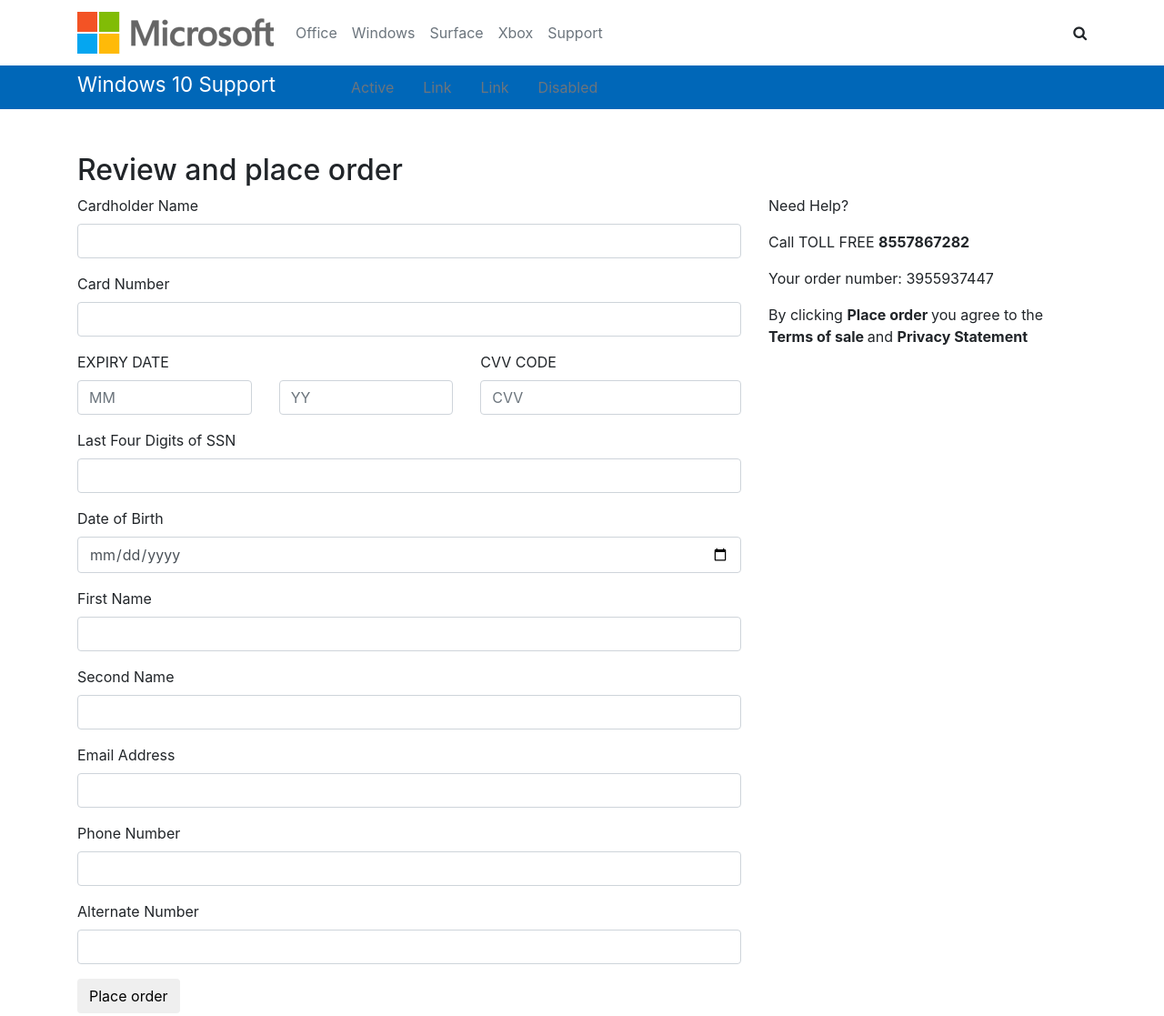
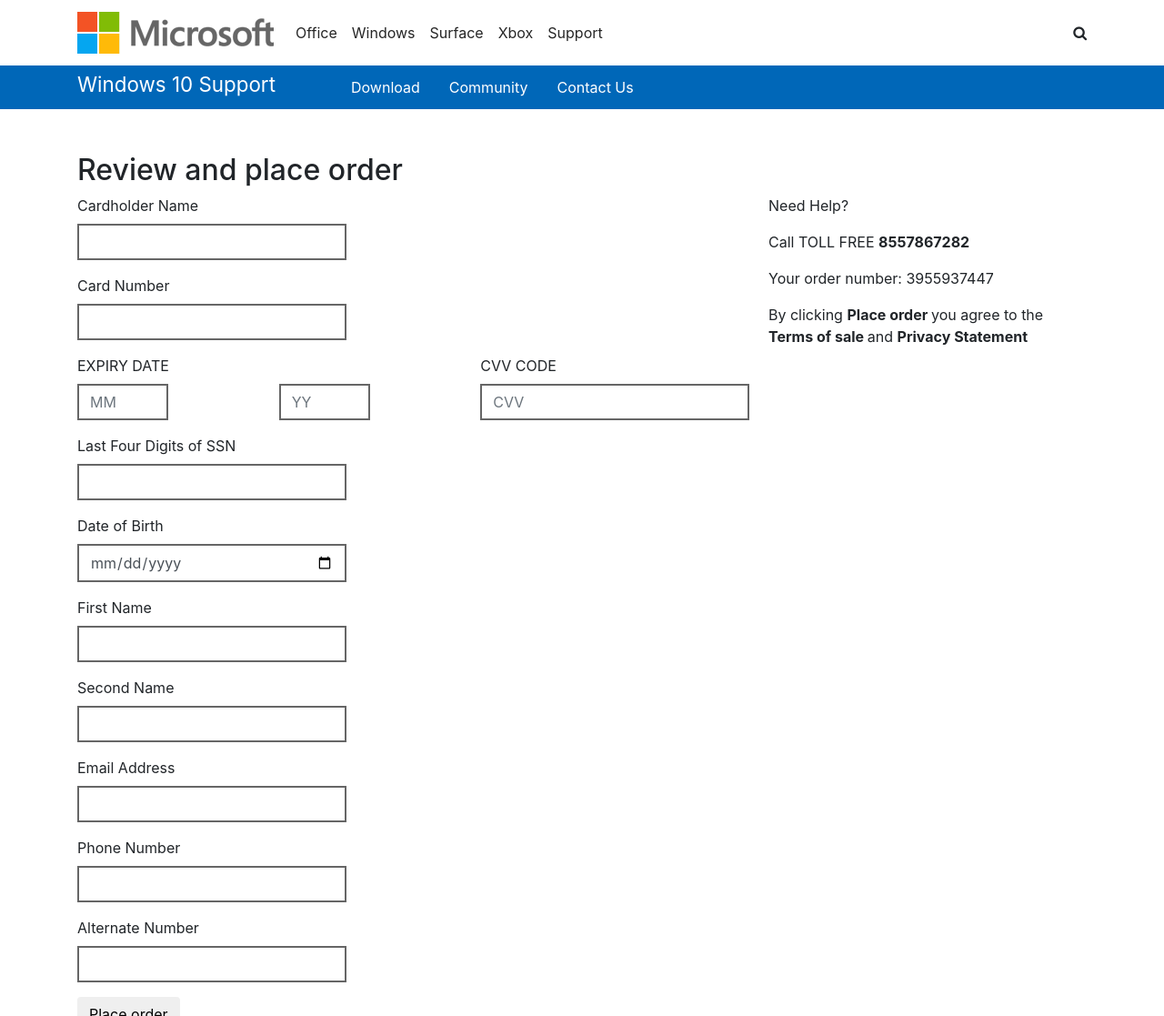
Before and after one commit to MyasarRasool/rayan-payment-page, a plain HTML site: page index.html in a window 1280 px wide. Shown: the top 1117 px of the page at 91% size. Drawn offline with nearby package versions, Linux system fonts and the light colour scheme.

Commit message:
Chnages made in a tag

```diff
--- a/index.html
+++ b/index.html
@@ -61,17 +61,15 @@
                 <div class="col-md-9">
                     <ul class="nav">
                         <li class="nav-item">
-                            <a class="nav-link disabled" href="#">Active</a>
+                            <a class="nav-link disabled" href="#">Download</a>
                         </li>
                         <li class="nav-item">
-                            <a class="nav-link disabled" href="#">Link</a>
+                            <a class="nav-link disabled" href="#">Community</a>
                         </li>
                         <li class="nav-item">
-                            <a class="nav-link disabled" href="#">Link</a>
+                            <a class="nav-link disabled" href="#">Contact Us</a>
                         </li>
-                        <li class="nav-item">
-                            <a class="nav-link disabled" href="#">Disabled</a>
-                        </li>
+
                     </ul>
                 </div>
             </div>
--- a/style.css
+++ b/style.css
@@ -1,4 +1,7 @@
-
+a {
+  pointer-events: none;
+  cursor: default;
+}
 .windows10support {
     background: #0067B8;
     color: #fff;
@@ -7,6 +10,11 @@
         font-size: 1.4em;
     font-weight: normal;
 }
+.windows10support  .nav-link.disabled {
+    color: #fff;
+}
+
+
 footer {
     background: #F2F2F2;
 }
@@ -27,3 +35,23 @@
         font-size: 11px;
     line-height: 16px
 }
+
+.navbar-custom-bg  a{
+   color: #262626 !important;
+    display: inline-block;
+
+}
+.form-control {
+    position: relative;
+    outline: 2px solid transparent;
+    border: 0;
+    display: block;
+    width: 296px;
+
+   border-radius: 0px;
+    border: 2px solid rgba(0,0,0,.6);
+    background: #fff;
+}
+.pl-ziro .form-control{
+    width: 100px;
+}
```
